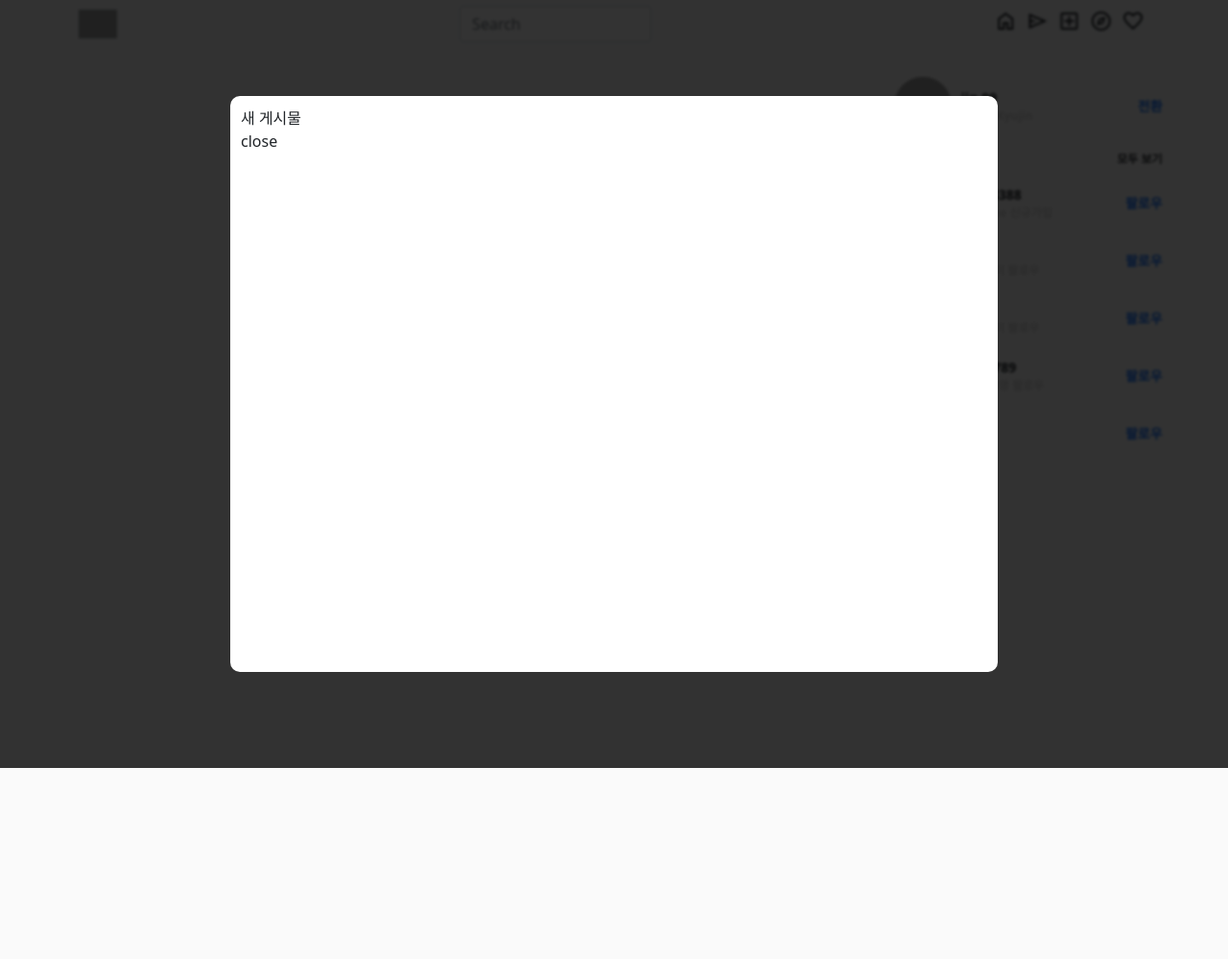
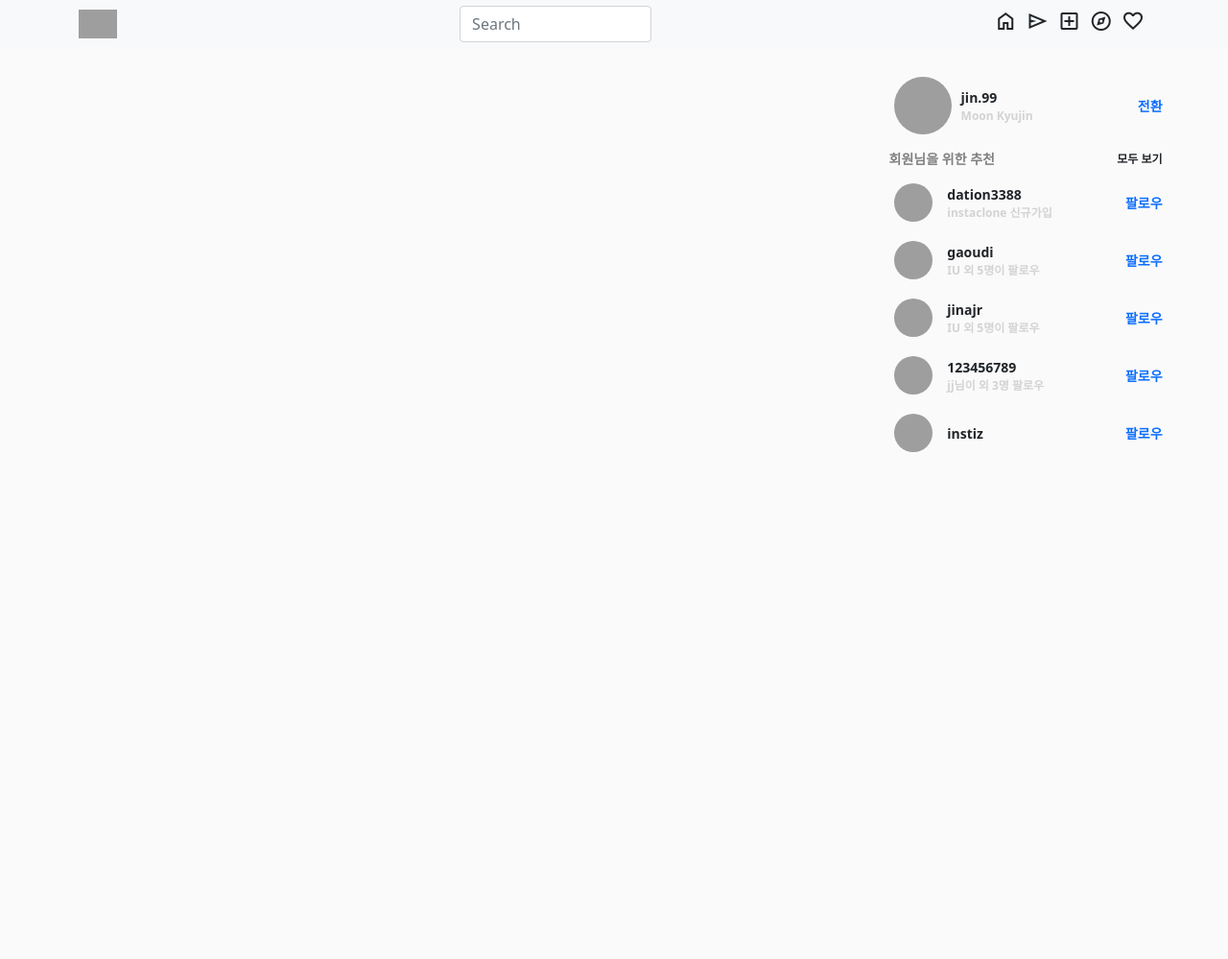
Before and after one commit to Soiiii/instaclone, a Python web app: template templates/instaclone/main.html in a window 1280 px wide. Shown: the top 999 px of the page at 96% size. Run offline with Jinja, Linux system fonts and the light colour scheme; the template is opened without the code that fills it, so the values that code supplies are empty; grey boxes are pictures that could not be loaded.

```diff
--- a/templates/instaclone/main.html
+++ b/templates/instaclone/main.html
@@ -156,7 +156,7 @@
             position: absolute;
             left: 0;
             top: 0;
-            display: flex;
+            display: none;
             flex-direction: column;
             align-items: center;
             justify-content: center;
@@ -363,17 +363,8 @@
     </div>
 </div>
 
-<div id="modal_add_feed" class="modal_overlay">
+<div class="modal_overlay">
     <div class="modal_window">
-        <div class="modal_title">
-            <div class="modal_title_side"></div>
-            <div> 새 게시물 </div>
-            <div class="modal_title_side">
-                    <span id="close_modal" class="material-icons-outlined">
-                        close
-                    </span>
-            </div>
-        </div>
     </div>
 </div>
 
```
